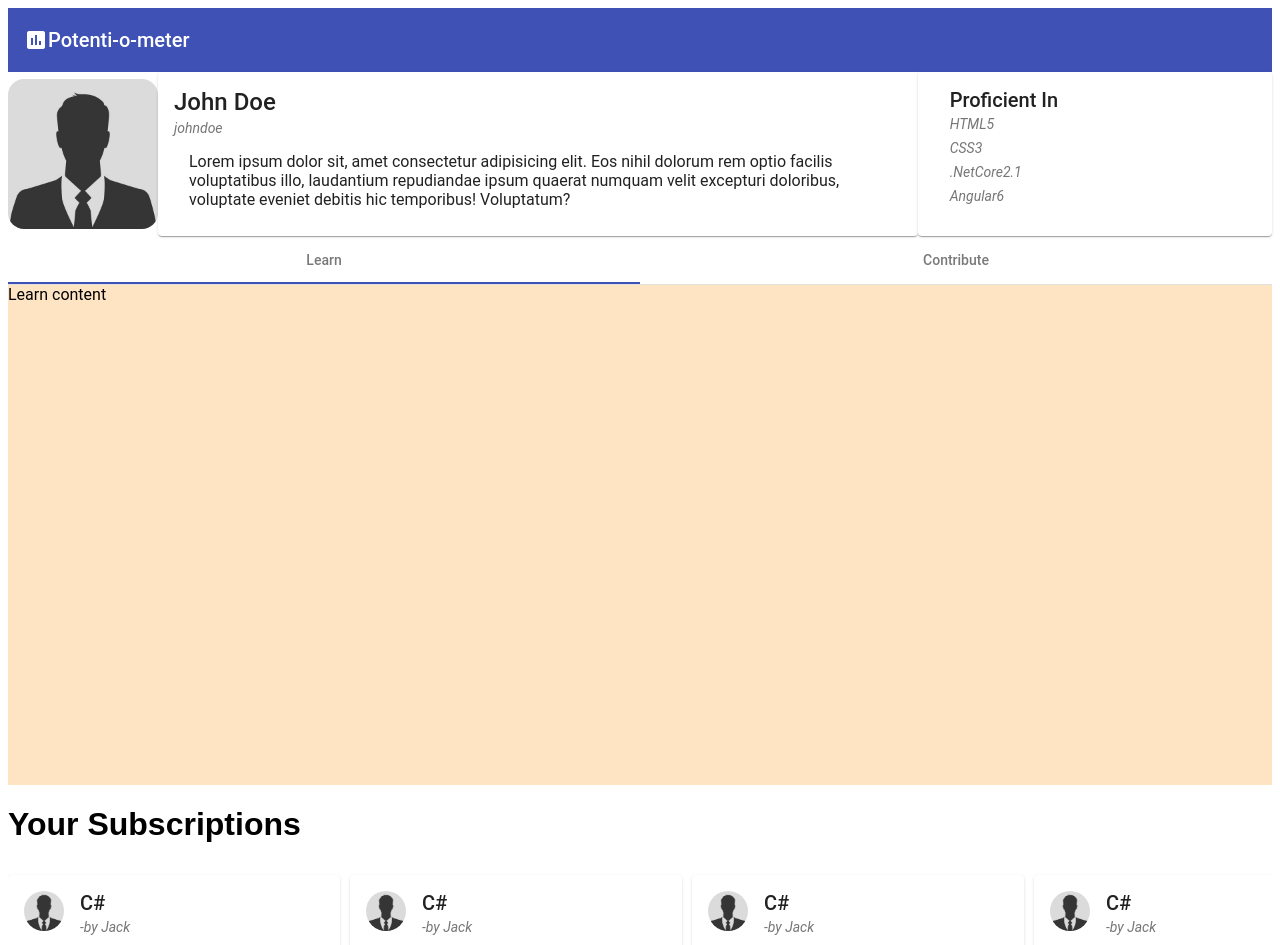
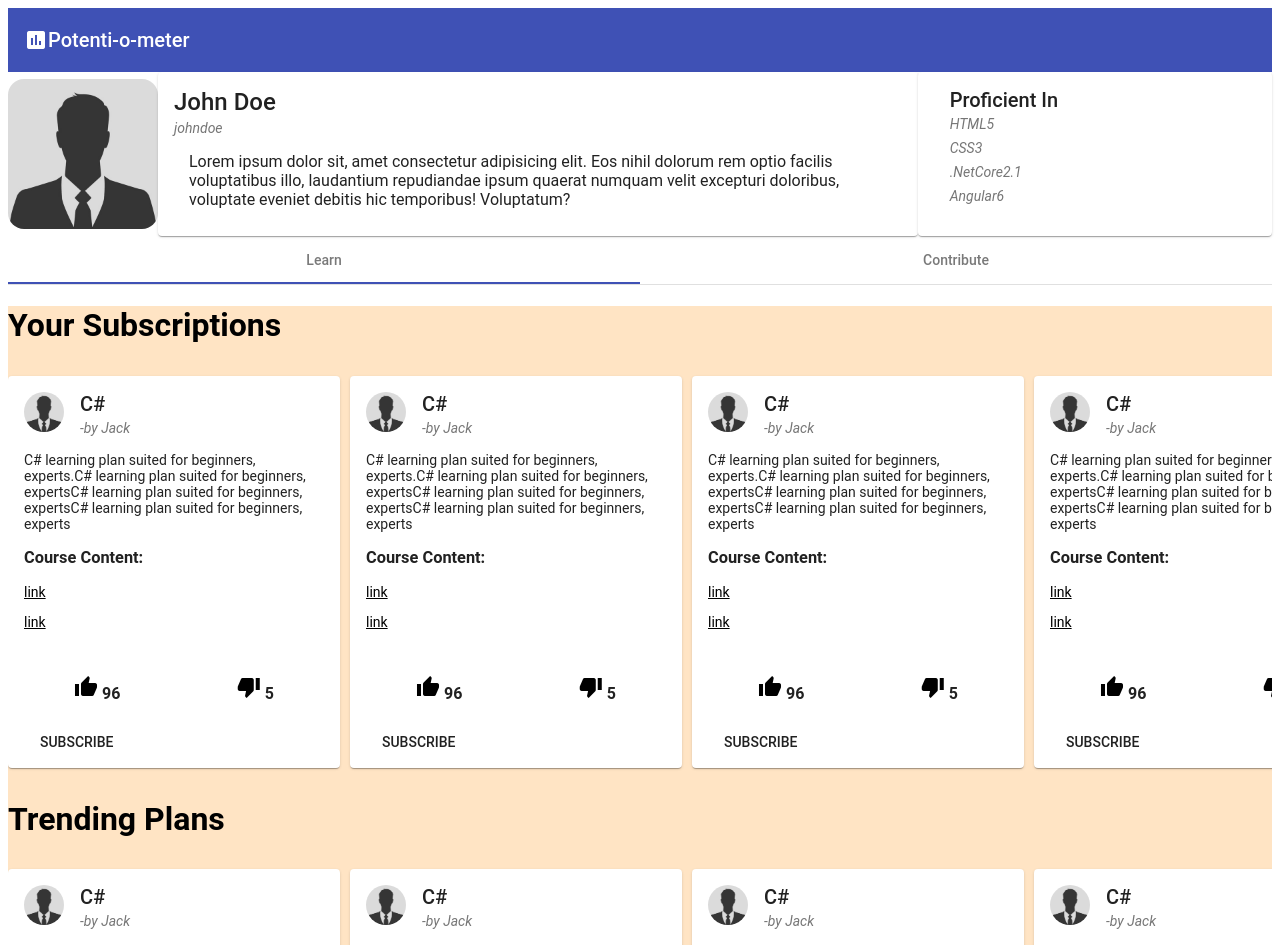
Before and after one commit to NoInterviewCorp/FrontEnd, an Angular app: page /profile in a window 1280 px wide. Shown: the top 945 px of the page. Built offline with nearby package versions, Linux system fonts and the light colour scheme.

Commit message:
Moved scrollbars to tabs ->created different components for each tabs

```diff
--- a/src/app/app.module.ts
+++ b/src/app/app.module.ts
@@ -9,6 +9,8 @@ import { LandingComponent } from './landing/landing.component';
 import { TabsComponent } from './landing/tabs/tabs.component';
 import { ScrollingContainerComponent } from './scrolling-container/scrolling-container.component';
 import { LearningPlanComponent } from './learning-plan/learning-plan.component';
+import { LearnComponent } from './learn/learn.component';
+import { ContributeComponent } from './contribute/contribute.component';
 
 @NgModule({
   declarations: [
@@ -17,7 +19,9 @@ import { LearningPlanComponent } from './learning-plan/learning-plan.component';
     LandingComponent,
     TabsComponent,
     ScrollingContainerComponent,
-    LearningPlanComponent
+    LearningPlanComponent,
+    LearnComponent,
+    ContributeComponent
   ],
   imports: [
     BrowserModule,
--- /dev/null
+++ b/src/app/contribute/contribute.component.html
@@ -0,0 +1 @@
+<app-scrolling-container [header]="yourContributions"></app-scrolling-container>
--- /dev/null
+++ b/src/app/contribute/contribute.component.ts
@@ -0,0 +1,15 @@
+import { Component, OnInit } from '@angular/core';
+
+@Component({
+  selector: 'app-contribute',
+  templateUrl: './contribute.component.html',
+  styleUrls: ['./contribute.component.css']
+})
+export class ContributeComponent implements OnInit {
+  yourContributions = "Your Contributions";
+  constructor() { }
+
+  ngOnInit() {
+  }
+
+}
--- a/src/app/landing/landing.component.html
+++ b/src/app/landing/landing.component.html
@@ -1,5 +1,2 @@
 <app-profile></app-profile>
 <app-tabs></app-tabs>
-<app-scrolling-container [header]="yourSubscriptions"></app-scrolling-container>
-<app-scrolling-container [header]="yourContributions"></app-scrolling-container>
-<app-scrolling-container [header]="trendingPlans"></app-scrolling-container>
--- a/src/app/landing/landing.component.ts
+++ b/src/app/landing/landing.component.ts
@@ -7,9 +7,6 @@ import { Component, OnInit } from '@angular/core';
 })
 export class LandingComponent implements OnInit {
 
-  yourSubscriptions="Your Subscriptions";
-  yourContributions="Your Contributions";
-  trendingPlans="Trending Plans";
   constructor() { }
 
   ngOnInit() {
--- a/src/app/landing/tabs/tabs.component.css
+++ b/src/app/landing/tabs/tabs.component.css
@@ -1,8 +1,5 @@
 mat-tab-group{
     width: 100%;
-}
-.learn, .contribute{
-    height: 500px;
 }
 .learn{
     background-color: bisque;
--- a/src/app/landing/tabs/tabs.component.html
+++ b/src/app/landing/tabs/tabs.component.html
@@ -1,12 +1,12 @@
 <mat-tab-group mat-stretch-tabs dynamicHeight>
   <mat-tab label="Learn">
-    <div class="learn mat-elevation-z4">
-      Learn content
+    <div class="learn">
+      <app-learn></app-learn>
     </div>
   </mat-tab>
   <mat-tab label="Contribute">
-    <div class="contribute mat-elevation-z4">
-      Contribute Resources
+    <div class="contribute">
+      <app-contribute></app-contribute>
     </div>
   </mat-tab>
 </mat-tab-group>
--- /dev/null
+++ b/src/app/learn/learn.component.html
@@ -0,0 +1,2 @@
+<app-scrolling-container [header]="yourSubscriptions"></app-scrolling-container>
+<app-scrolling-container [header]="trendingPlans"></app-scrolling-container>
--- /dev/null
+++ b/src/app/learn/learn.component.ts
@@ -0,0 +1,14 @@
+import { Component, OnInit } from '@angular/core';
+
+@Component({
+  selector: 'app-learn',
+  templateUrl: './learn.component.html',
+  styleUrls: ['./learn.component.css']
+})
+export class LearnComponent implements OnInit {
+  yourSubscriptions = "Your Subscriptions";
+  trendingPlans = "Trending Plans";
+  constructor() { }
+  ngOnInit() {
+  }
+}
```
Also changed, not shown: src/app/contribute/contribute.component.css (added), src/app/learn/learn.component.css (added), 2 other files (tests, documents, lock files or other folders).
